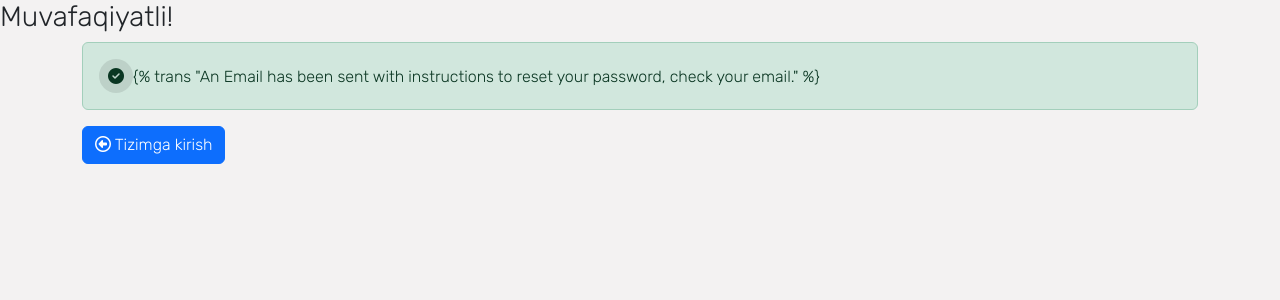
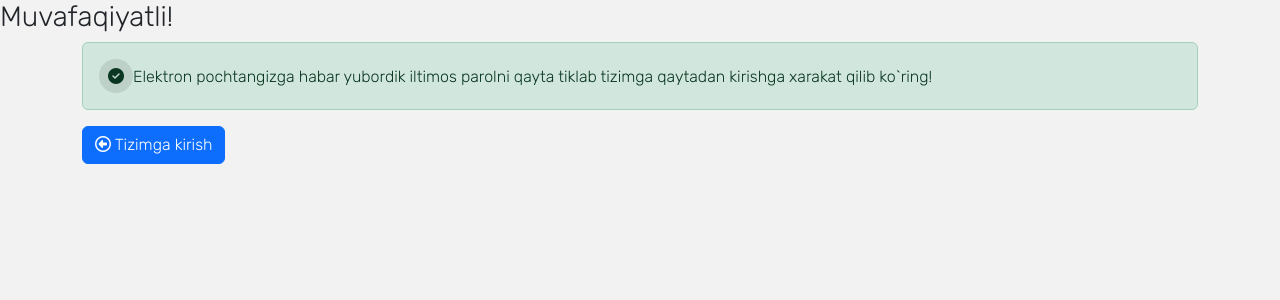
Before and after one commit to Xusanbek0039/Zomin-IT-Center-LMS, a Django app: template templates/registration/password_reset_done.html in a window 1280 px wide. Shown: the top 300 px of the page. Run offline with Django 3.2, Linux system fonts and the light colour scheme; the template is opened without the code that fills it, so the values that code supplies are empty; parts of the project's set-up code (start-up, migrations or seed data) failed here and were passed over; some libraries are stand-ins or nearby versions.

Commit message:
Update password_reset_done.html

```diff
--- a/templates/registration/password_reset_done.html
+++ b/templates/registration/password_reset_done.html
@@ -8,8 +8,7 @@
   <h3 class="login-title">{% trans 'Muvafaqiyatli!' %}</h3>
   <div class="container">
     <div class="alert alert-success">
-      <i class="fas fa-check-circle"></i>{% trans "An Email has been sent with instructions
-      to reset your password, check your email." %}
+      <i class="fas fa-check-circle"></i>{% trans 'Elektron pochtangizga habar yubordik iltimos parolni qayta tiklab tizimga qaytadan kirishga xarakat qilib ko`ring!' %}
     </div>
     <a class="btn btn-primary" href="{% url 'login' %}"><i class="far fa-arrow-alt-circle-left"></i>{% trans ' Tizimga kirish' %}</a>
   </div>
```
